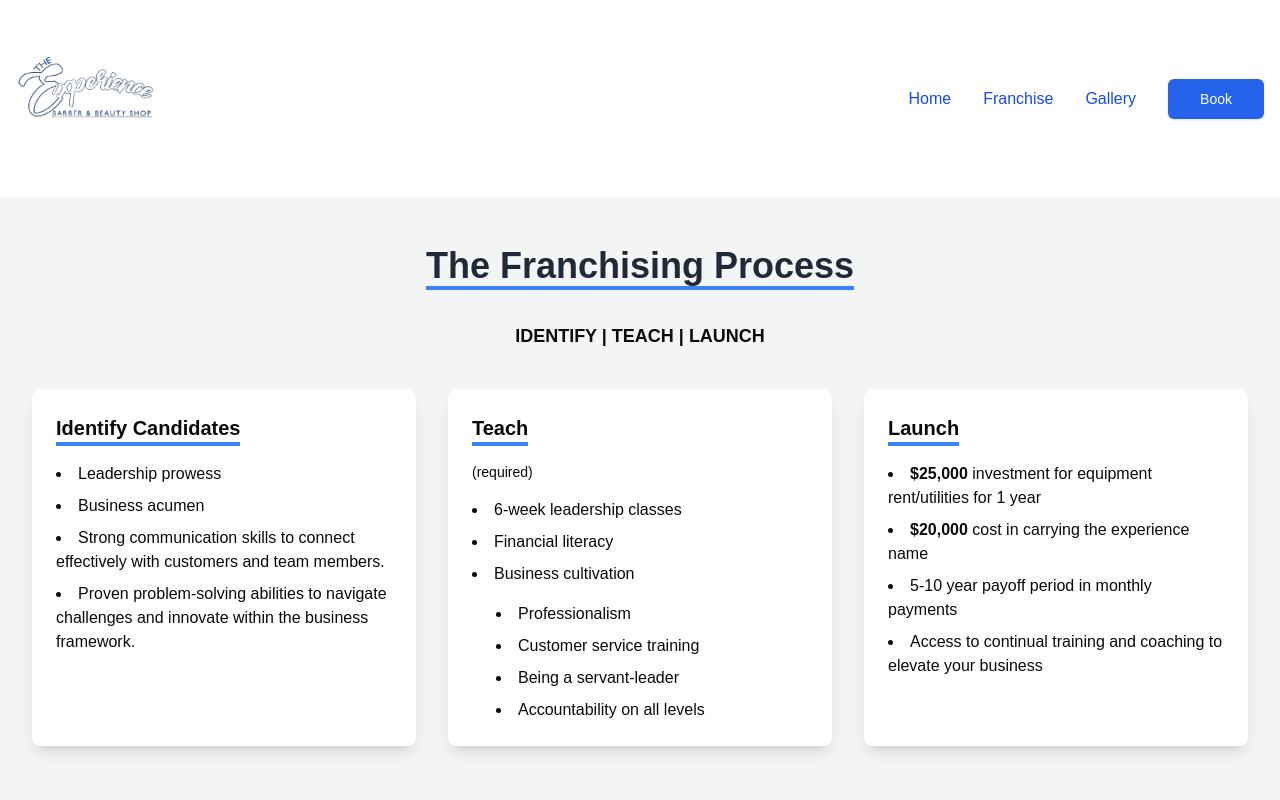
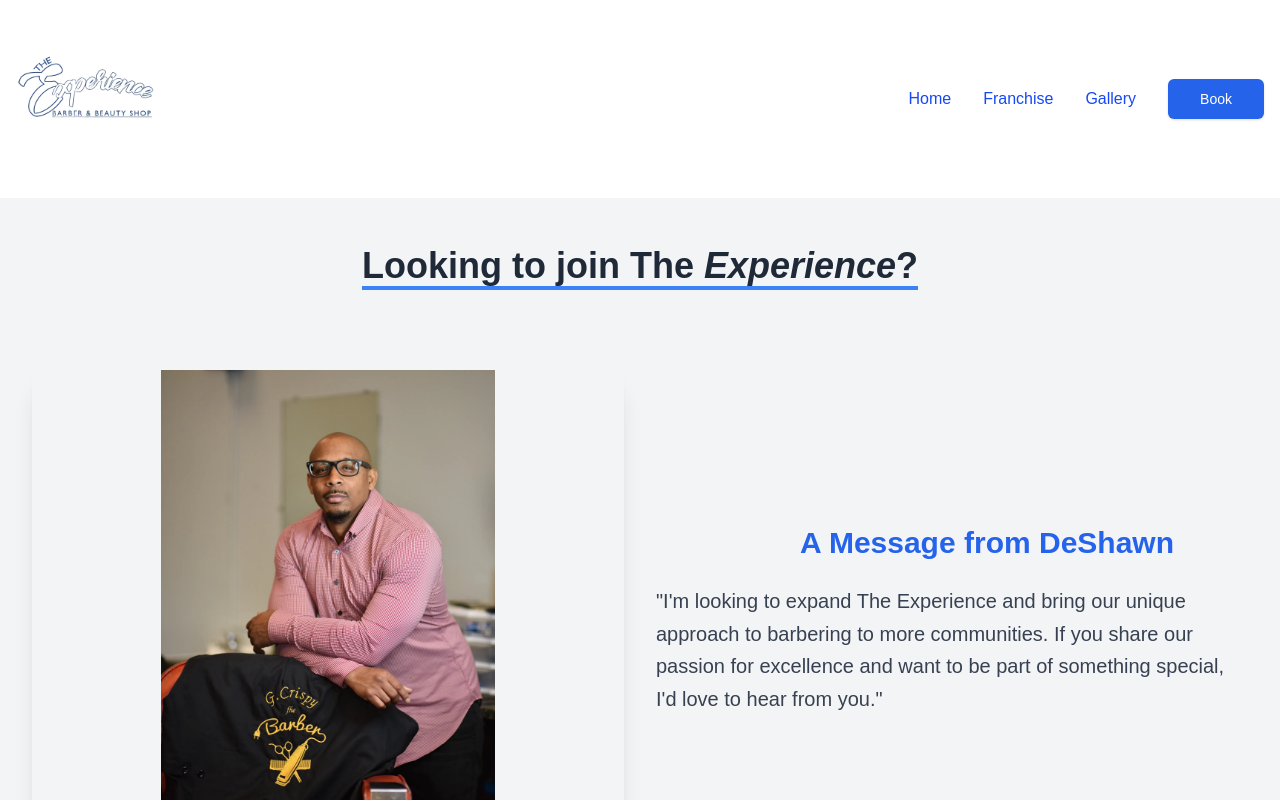
Before and after one commit to ByteFlowWebAgency/theExperienceBarberShop, a Next.js app: page /franchise in a window 1280 px wide. Shown: the top 800 px of the page. Built offline with nearby package versions, Linux system fonts and the light colour scheme.

Commit message:
Add necessary changes

```diff
--- a/app/components/AboutSection.tsx
+++ b/app/components/AboutSection.tsx
@@ -40,7 +40,7 @@
 
           <div className="space-y-8 px-2 lg:px-6">
             <h3 className="text-2xl sm:text-3xl font-bold text-blue-600">
-              Meet the Barber Behind the Experience
+              Meet the Barber Behind the <em>Experience</em>
             </h3>
 
             <p className="text-base sm:text-lg text-gray-700 leading-relaxed">
--- a/app/components/Footer.tsx
+++ b/app/components/Footer.tsx
@@ -42,7 +42,8 @@
       <footer className="text-center mt-10 text-sm text-gray-500">
         <p>
           Terms & Conditions | Privacy Policy | Copyright © The Experience
-          Barbershop & Salon | All rights reserved.
+          Barbershop & Salon | Created & Maintained by BYTEFLOW | All rights
+          reserved.
         </p>
       </footer>
     </div>
--- a/app/components/FranchiseSection.tsx
+++ b/app/components/FranchiseSection.tsx
@@ -2,20 +2,56 @@
 
 import React from "react";
 import { motion } from "framer-motion";
+import Image from "next/image";
+import DeShawnJohnson from "../../public/assets/images/DeShawnJohnson.jpg";
 
 const FranchiseSection = () => {
   return (
     <section className="bg-gray-100 py-12">
       <div className="container mx-auto px-4 lg:px-8">
         <div className="flex justify-center">
-          <h2 className="text-3xl lg:text-4xl font-bold border-b-4 border-blue-500 text-center text-gray-800 mb-8">
-            The Franchising Process
+          <h2 className="text-3xl lg:text-4xl font-bold border-b-4 border-blue-500 text-center text-gray-800">
+            Looking to join The <em>Experience</em>?
           </h2>
         </div>
 
-        <p className="text-lg text-center mb-10">
-          <span className="font-semibold">IDENTIFY | TEACH | LAUNCH</span>
-        </p>
+        <div className="grid md:grid-cols-2 gap-8 items-center pb-20 pt-20">
+          <motion.div
+            className="relative h-[500px] w-full rounded-lg overflow-hidden shadow-xl"
+            initial={{ opacity: 0, x: -50 }}
+            whileInView={{ opacity: 1, x: 0 }}
+            viewport={{ once: true }}
+            transition={{ duration: 0.6 }}
+          >
+            <div className="relative w-full h-full">
+              <Image
+                src={DeShawnJohnson}
+                alt="DeShawn Johnson"
+                fill
+                className="object-contain"
+                priority
+              />
+            </div>
+          </motion.div>
+
+          <motion.div
+            className="space-y-6"
+            initial={{ opacity: 0, x: 50 }}
+            whileInView={{ opacity: 1, x: 0 }}
+            viewport={{ once: true }}
+            transition={{ duration: 0.6, delay: 0.2 }}
+          >
+            <h2 className="pl-36 text-3xl font-bold text-blue-600">
+              A Message from DeShawn
+            </h2>
+            <p className="text-xl text-gray-700 leading-relaxed">
+              "I'm looking to expand The Experience and bring our unique
+              approach to barbering to more communities. If you share our
+              passion for excellence and want to be part of something special,
+              I'd love to hear from you."
+            </p>
+          </motion.div>
+        </div>
 
         <div className="grid grid-cols-1 md:grid-cols-2 lg:grid-cols-3 gap-8">
           <motion.div
--- a/app/components/History.tsx
+++ b/app/components/History.tsx
@@ -11,14 +11,13 @@
       </div>
 
       <p className="mx-auto max-w-3xl text-lg leading-relaxed text-gray-700">
-        The Experience Barber & Beauty Shop provides a relaxing atmosphere,
-        professional service, competitive prices and quality. Services include
-        hair cutting, shampoos, trims, style, razor for men, women, and
-        children. Also offering beard trims and shaving. The Experience Barber &
-        Beauty Shop provides a relaxing atmosphere, professional service,
-        competitive prices and quality. Services include hair cutting, shampoos,
-        trims, style, razor for men, women, and children. Also offering beard
-        trims and shaving.
+        Deshawn D Johnson, Owner/Barber of The Experience Barber and Beauty
+        Shop. Specializes in all grades and styles of hair. Wants to use the
+        barbershop not just for cutting but a lace of relaxation and networking.
+        A place to grow and find your path in life. Leaving not only looking
+        good outwardly but becoming inwardly. Mentor, Reentry advocate and
+        multiple business owner with a heart to simply be a light in a dark
+        world.
       </p>
 
       <Link href="https://booksy.com/en-us/65218_lionheart-theexperience_barber-shop_31848_akron#ba_s=sgr_1">
--- a/app/components/ServicesSection.tsx
+++ b/app/components/ServicesSection.tsx
@@ -6,7 +6,7 @@
   {
     title: "Popular Services",
     services: [
-      { name: "Haircut/Beard not included", price: "$30.00+" },
+      { name: "Haircut - Beard not included", price: "$30.00+" },
       { name: "Male Haircut with beard included", price: "$40.00" },
       { name: "Kids haircut", price: "$25.00" },
     ],
@@ -36,12 +36,9 @@
         backgroundImage: `url(${TheExperienceShop.src})`,
       }}
     >
-      {/* Background Overlay */}
       <div className="absolute inset-0 bg-black/30"></div>
 
-      {/* Content */}
       <div className="relative max-w-6xl mx-auto">
-        {/* Header */}
         <div className="mb-12 text-center">
           <h2 className="text-4xl font-serif text-white mb-2">OUR SERVICES</h2>
           <div className="w-24 h-1 bg-blue-600 mx-auto"></div>
@@ -50,7 +47,6 @@
           </p>
         </div>
 
-        {/* Services Grid */}
         <div className="grid md:grid-cols-2 gap-8">
           {serviceCategories.map((category) => (
             <Card
--- a/app/gallery/page.tsx
+++ b/app/gallery/page.tsx
@@ -24,7 +24,7 @@
       <Header />
       <main className="container mx-auto px-4 py-24">
         <h1 className="text-4xl font-bold text-blue-600 text-center mb-12">
-          Our Gallery
+          Gallery
         </h1>
 
         <div className="grid grid-cols-1 sm:grid-cols-2 md:grid-cols-3 lg:grid-cols-4 gap-6">
```
Also changed, not shown: public/assets/images/DeShawnJohnson.jpg (added), public/assets/images/dsc_8034.webp (deleted).
